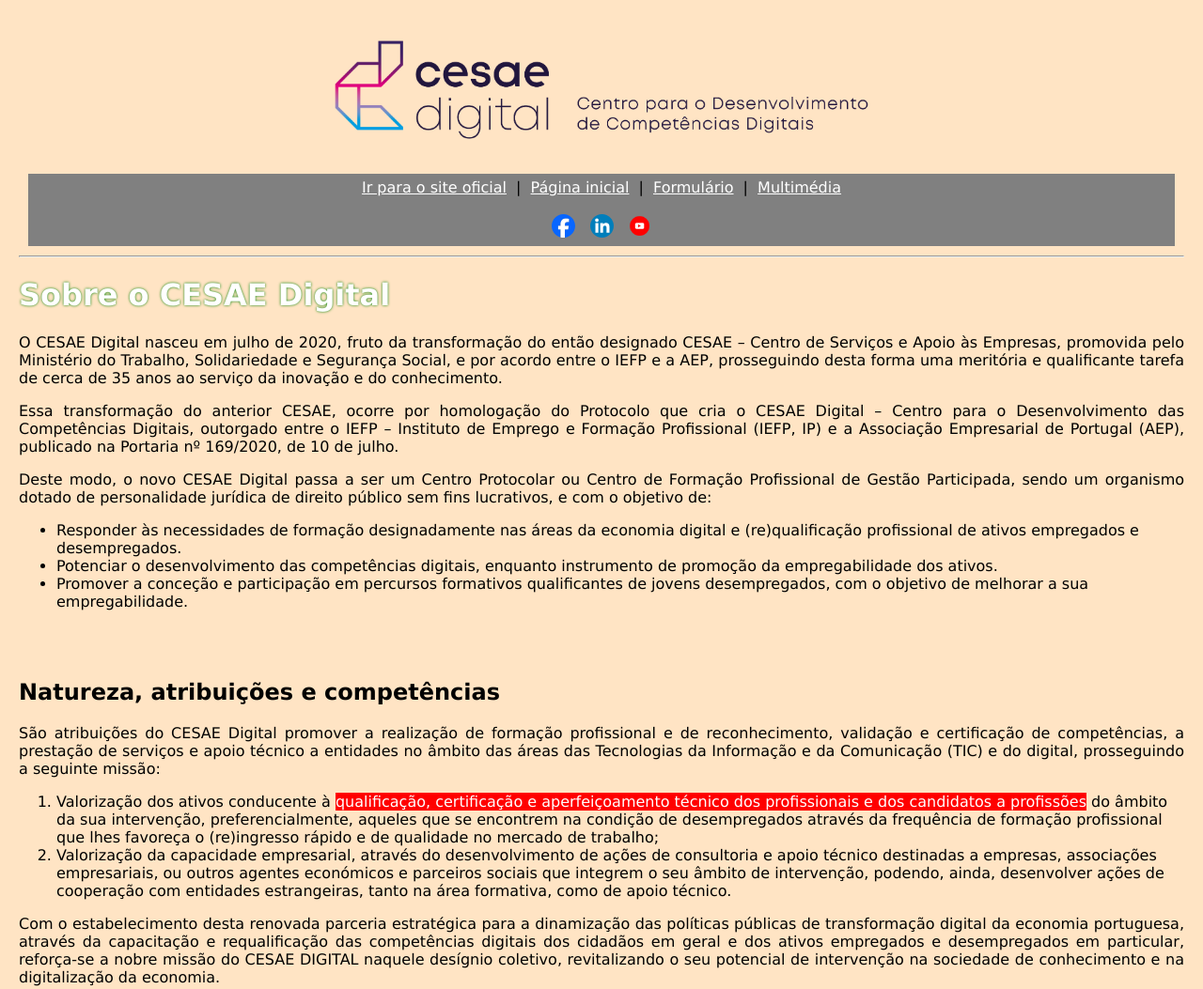
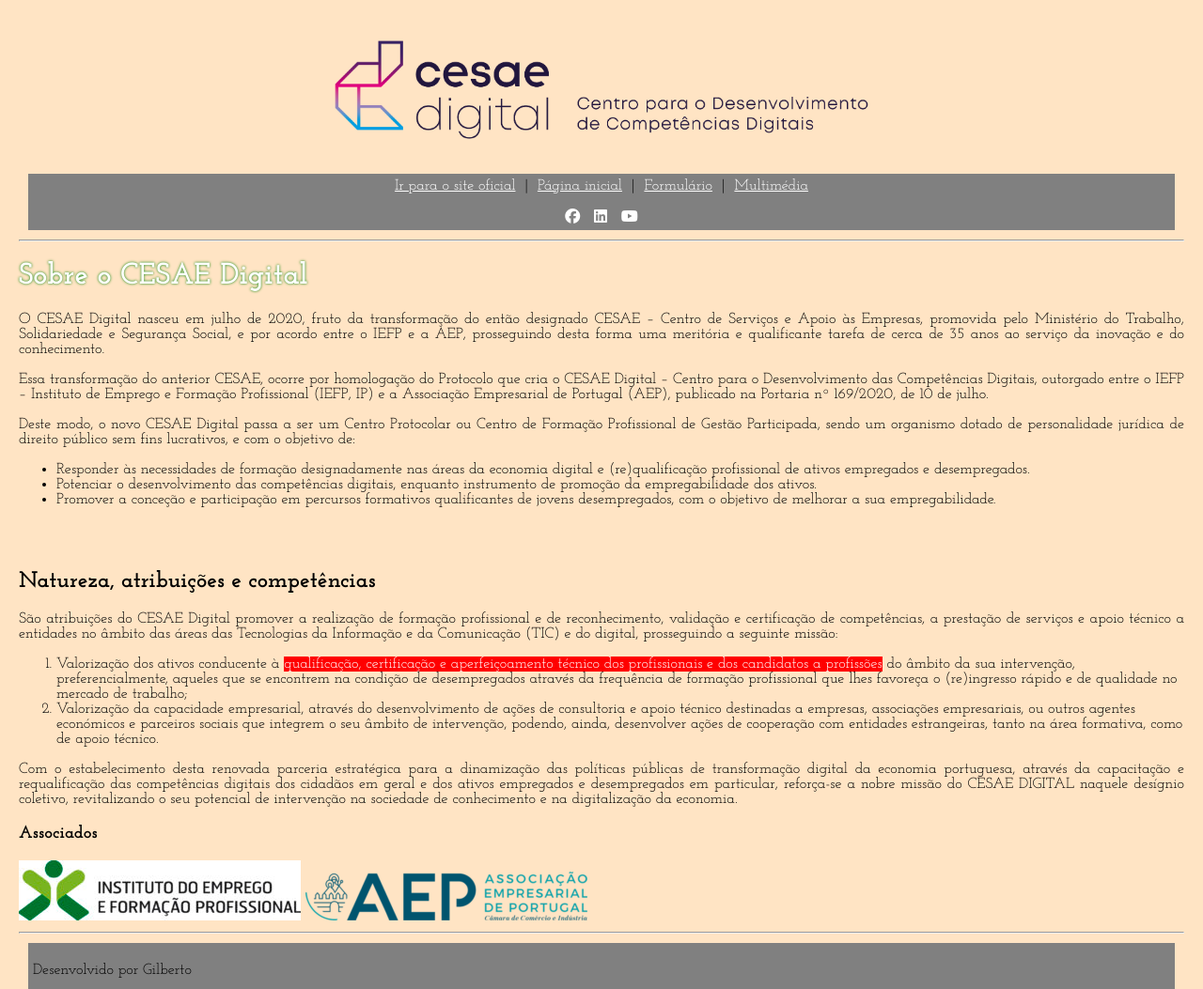
Before and after one commit to GilbertoJRC20/AulasWEB, a plain HTML site: page ExercíciosWEB/exercicio.html in a window 1280 px wide. Shown: the top 1053 px of the page at 94% size. Drawn offline with Linux system fonts and the light colour scheme.

Commit message:
Final da aula de WEB
Final da aula de WEB de 29/02/2024

```diff
--- /dev/null
+++ b/ExemploBoostrap/index.html
@@ -0,0 +1,25 @@
+<!DOCTYPE html>
+<html lang="en">
+
+<head>
+    <meta charset="UTF-8">
+    <meta http-equiv="X-UA-Compatible" content="IE=edge">
+    <meta name="viewport" content="width=device-width, initial-scale=1.0">
+    <title>Document</title>
+    <link href="https://cdn.jsdelivr.net/npm/bootstrap@5.3.3/dist/css/bootstrap.min.css" rel="stylesheet" integrity="sha384-QWTKZyjpPEjISv5WaRU9OFeRpok6YctnYmDr5pNlyT2bRjXh0JMhjY6hW+ALEwIH" crossorigin="anonymous">
+    <!--<style>
+        h1{
+            background-color: red;
+            color: blue;
+            text-align: center;
+            padding: 20px;
+        }
+    </style>-->
+</head>
+
+<body>
+    <h1 class="bg-warning text-sucess mx-5 text-center">Minha página com BS</h1>
+    <script src="https://cdn.jsdelivr.net/npm/bootstrap@5.3.3/dist/js/bootstrap.bundle.min.js" integrity="sha384-YvpcrYf0tY3lHB60NNkmXc5s9fDVZLESaAA55NDzOxhy9GkcIdslK1eN7N6jIeHz" crossorigin="anonymous"></script>
+</body>
+
+</html>
--- a/ExercíciosWEB/CSS/style.css
+++ b/ExercíciosWEB/CSS/style.css
@@ -4,8 +4,10 @@
 
 ====================================================================================*/
 
-header{
+header {
     text-align: center;
+    position: sticky;
+    top: 0;
 }
 
 header>img {
@@ -50,6 +52,11 @@
     margin-right: 5px;
 }
 
+
+nav a:hover {
+    color: black;
+    text-decoration: none;
+}
 
 
 /*====================================================================================
@@ -100,7 +107,7 @@
 ====================================================================================*/
 
 body {
-    font-family: 'Lucida Sans', 'Lucida Sans Regular', 'Lucida Grande', 'Lucida Sans Unicode', Geneva, Tahoma, sans-serif, Verdana, sans-serif;
+    font-family: "Josefin Slab", serif;
 }
 
 
@@ -114,3 +121,16 @@
     text-shadow: 0px 0px 3px green;
     color: white;
 }
+
+
+/*.fa-facebook {
+    color: blue;
+}
+
+.fa-linkedin {
+    color: blue;
+}
+
+.fa-youtube {
+    color: red;
+} */
--- a/ExercíciosWEB/exercicio.html
+++ b/ExercíciosWEB/exercicio.html
@@ -6,6 +6,11 @@
         <meta http-equiv="X-UA-Compatible" content="IE=edge">
         <meta name="viewport" content="width=device-width, initial-scale=1.0">
         <title>Exercício</title>
+        <link rel="shortcut icon" href="img/logo_cesae-cores.png" type="image/png">
+        <link rel="stylesheet" href="https://cdnjs.cloudflare.com/ajax/libs/font-awesome/6.5.1/css/all.min.css" integrity="sha512-DTOQO9RWCH3ppGqcWaEA1BIZOC6xxalwEsw9c2QQeAIftl+Vegovlnee1c9QX4TctnWMn13TZye+giMm8e2LwA==" crossorigin="anonymous" referrerpolicy="no-referrer" />
+        <link rel="preconnect" href="https://fonts.googleapis.com">
+        <link rel="preconnect" href="https://fonts.gstatic.com" crossorigin>
+        <link href="https://fonts.googleapis.com/css2?family=Josefin+Slab:ital,wght@0,100..700;1,100..700&display=swap" rel="stylesheet">
         <link rel="stylesheet" href="CSS/style.css">
     </head>
 
@@ -17,28 +22,38 @@
 
             <br>
 
+
+
             <nav>
 
             <a href="https://www.cesaedigital.pt/" target="_blank">Ir para o site oficial</a> |
             <a href="exercicio.html">Página inicial</a> |
             <a href="formulario.html">Formulário</a> |
             <a href="multimedia.html">Multimédia</a>
+
             <br><br>
 
-
-
-
-            <a href="https://www.facebook.com/CesaeDigital" target="_blank">
+            <!--<a href="https://www.facebook.com/CesaeDigital" target="_blank">
                 <img src="img/Facebook_icon.svg" alt="" height="20px" /></a>
 
             <a href="https://www.linkedin.com/company/cesae-digital/" target="_blank">
                 <img src="img/linkedIn_icon.svg" alt="" height="20px" /></a>
 
             <a href="https://www.youtube.com/user/CESAECanal" target="_blank">
-                <img src="img/youtube-icon.png"  alt="" height="20px" /></a>
+                <img src="img/youtube-icon.png"  alt="" height="20px" /></a>-->
 
 
+            <a href="https://www.facebook.com/CesaeDigital" target="_blank">
+                <i class="fa-brands fa-facebook"></i></a>
+
+            <a href="https://www.linkedin.com/company/cesae-digital/" target="_blank">
+                <i class="fa-brands fa-linkedin"></i></a>
+
+            <a href="https://www.youtube.com/user/CESAECanal" target="_blank">
+                <i class="fa-brands fa-youtube"></i></a>
+
             </nav>
+
 
         </header>
 
```
